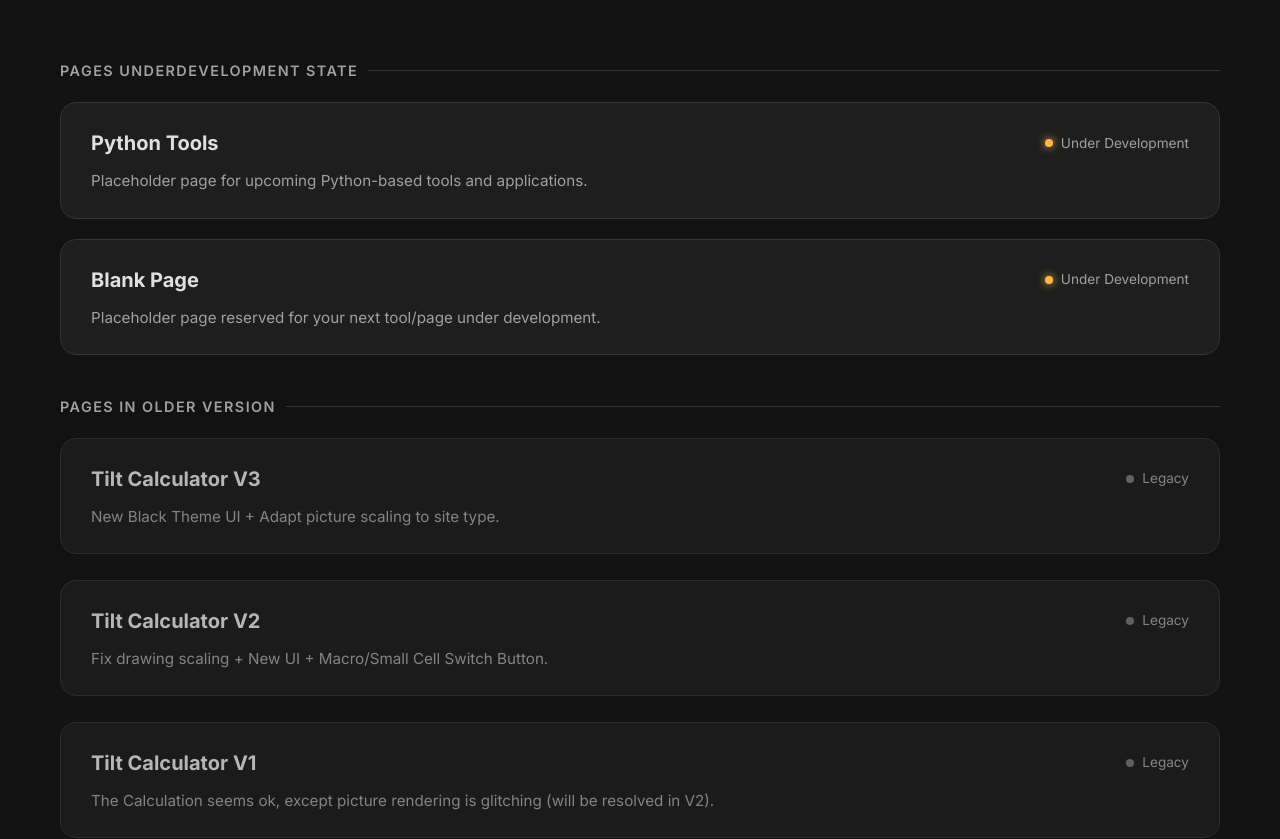
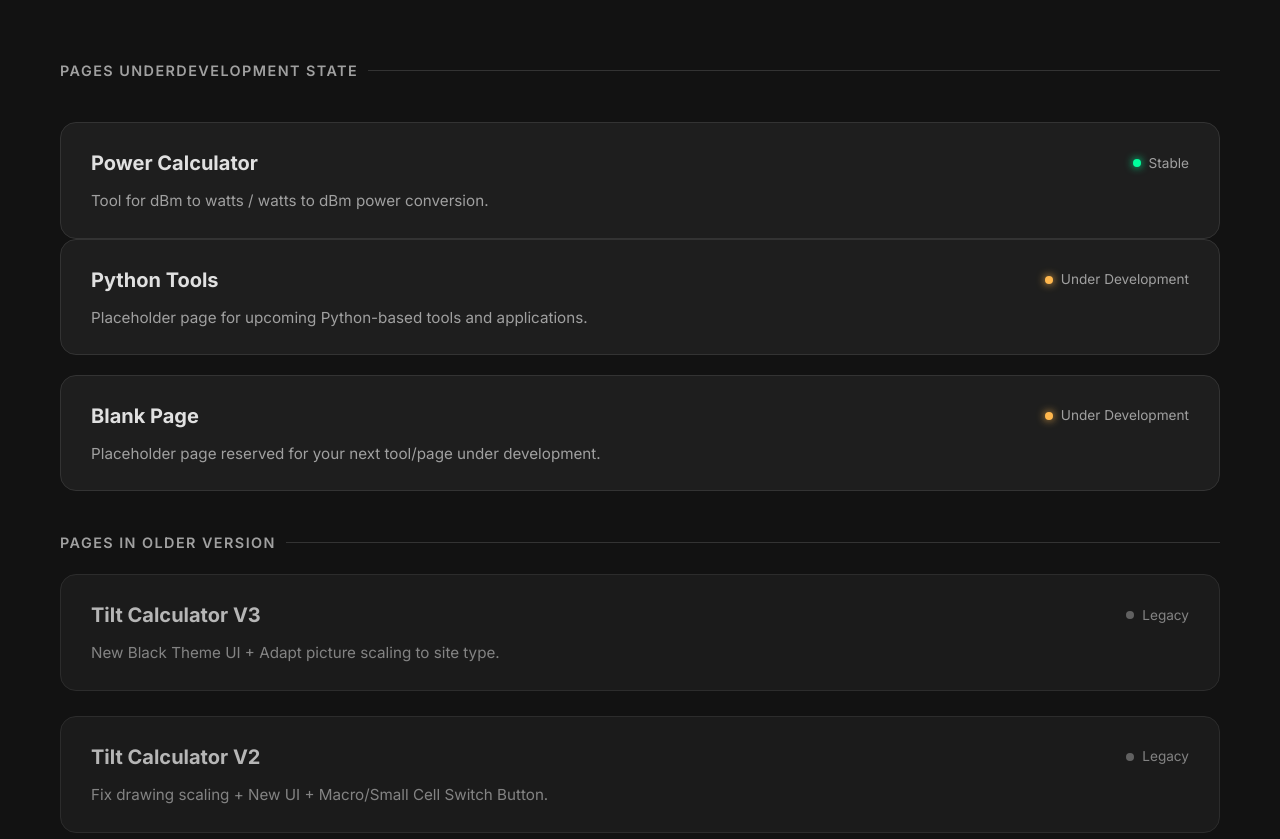
Before and after one commit to HalloweenConyCoding/Radio_Planning_Tools, a plain HTML site: page index.html in a window 1280 px wide. Shown: the part 1315-2154 px from the top of the page. Drawn offline with Linux system fonts and the light colour scheme.

Commit message:
Create Power Type Tools Folder

```diff
--- a/index.html
+++ b/index.html
@@ -37,7 +37,9 @@
         </header>
 
         <main>
-            <!-- Topic Section -->
+            <!--# # # # # # # # # # # # # # # # # # # # # # # # # # # # # # # # # # # # # # # # # # # # # -->
+            <!--# # # # # # # # # # # # # # # # # # # Topic Section # # # # # # # # # # # # # # # # # # # -->
+            <!--# # # # # # # # # # # # # # # # # # # # # # # # # # # # # # # # # # # # # # # # # # # # # -->
             <div class="section-label">Tools</div>
             <a href="Tilt Calculator/cell_coverage_calculator_v4.html" class="version-card single-card">
                 <div class="card-content-wrapper">
@@ -81,7 +83,7 @@
 
             <div class="spacer" style="height: 20px;"></div>
 
-            <a href="Custom Tools/Unit Converter.html" class="version-card single-card">
+            <a href="Power Calculator/Unit Converter.html" class="version-card single-card">
                 <div class="card-content-wrapper">
                     <h2 class="card-title">Power Calculator</h2>
                     <div class="card-status status-active">
@@ -107,11 +109,25 @@
                 </p>
             </a>
             <div class="spacer"></div>
+            <!--# # # # # # # # # # # # # # # # # # # # # # # # # # # # # # # # # # # # # # # # # # # # # -->
+            <!--# # # # # # # # # # # # # # # # Under Development Section # # # # # # # # # # # # # # # # -->
+            <!--# # # # # # # # # # # # # # # # # # # # # # # # # # # # # # # # # # # # # # # # # # # # # -->
+            <div class="spacer" style="height: 20px;"></div>
 
-            <!-- Under Development Section -->
-            <div class="spacer" style="height: 20px;"></div>
             <div class="section-label">Pages Underdevelopment State</div>
 
+            <div class="spacer" style="height: 20px;"></div>
+            <a href="Power Calculator/Frequency_FSPL_Comparator.html" class="version-card single-card">
+                <div class="card-content-wrapper">
+                    <h2 class="card-title">Power Calculator</h2>
+                    <div class="card-status status-active">
+                        <span class="status-dot"></span> Stable
+                    </div>
+                </div>
+                <p class="card-description" style="margin-top: 10px; margin-bottom: 0;">
+                    Tool for dBm to watts / watts to dBm power conversion.
+                </p>
+            </a>
             <a href="Custom%20Tools/test_python.html" class="version-card single-card">
                 <div class="card-content-wrapper">
                     <h2 class="card-title">Python Tools</h2>
@@ -139,7 +155,9 @@
 
             <div class="spacer"></div>
 
-            <!-- Legacy Section -->
+            <!--# # # # # # # # # # # # # # # # # # # # # # # # # # # # # # # # # # # # # # # # # # # # # -->
+            <!--# # # # # # # # # # # # # # # # # #  Legacy Section # # # # # # # # # # # # # # # # # # # -->
+            <!--# # # # # # # # # # # # # # # # # # # # # # # # # # # # # # # # # # # # # # # # # # # # # -->
             <div class="section-label">Pages in Older version</div>
             <a href="Tilt Calculator/cell_coverage_calculator_v3.html" class="version-card single-card"
                 style="opacity: 0.8;">
```
Also changed, not shown: Power_Calculator/Frequency_FSPL_Comparator.html (renamed from Custom Tools/Frequency_FSPL_Comparator.html), Power_Calculator/Unit Converter.html (renamed from Custom Tools/Unit Converter.html).
